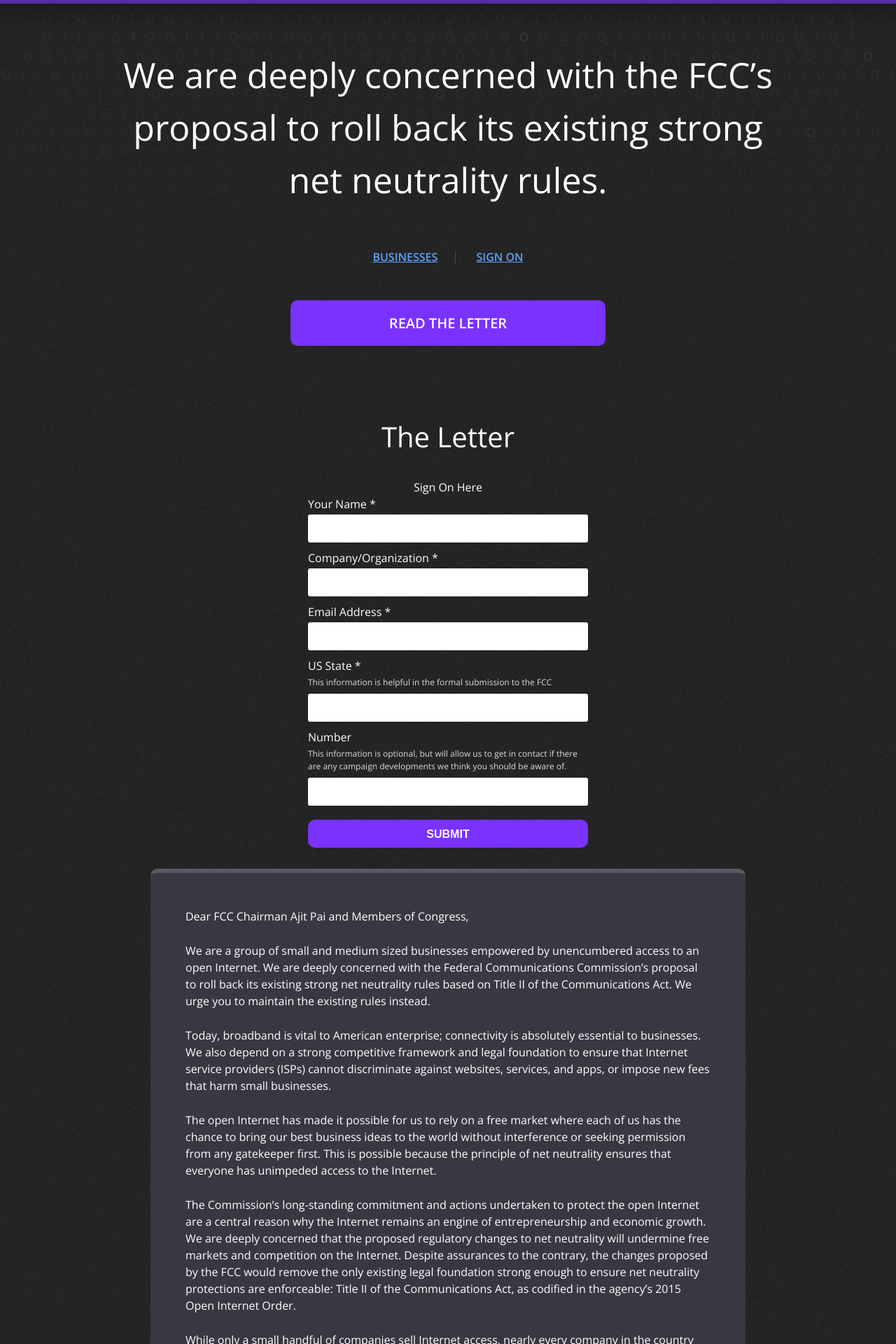
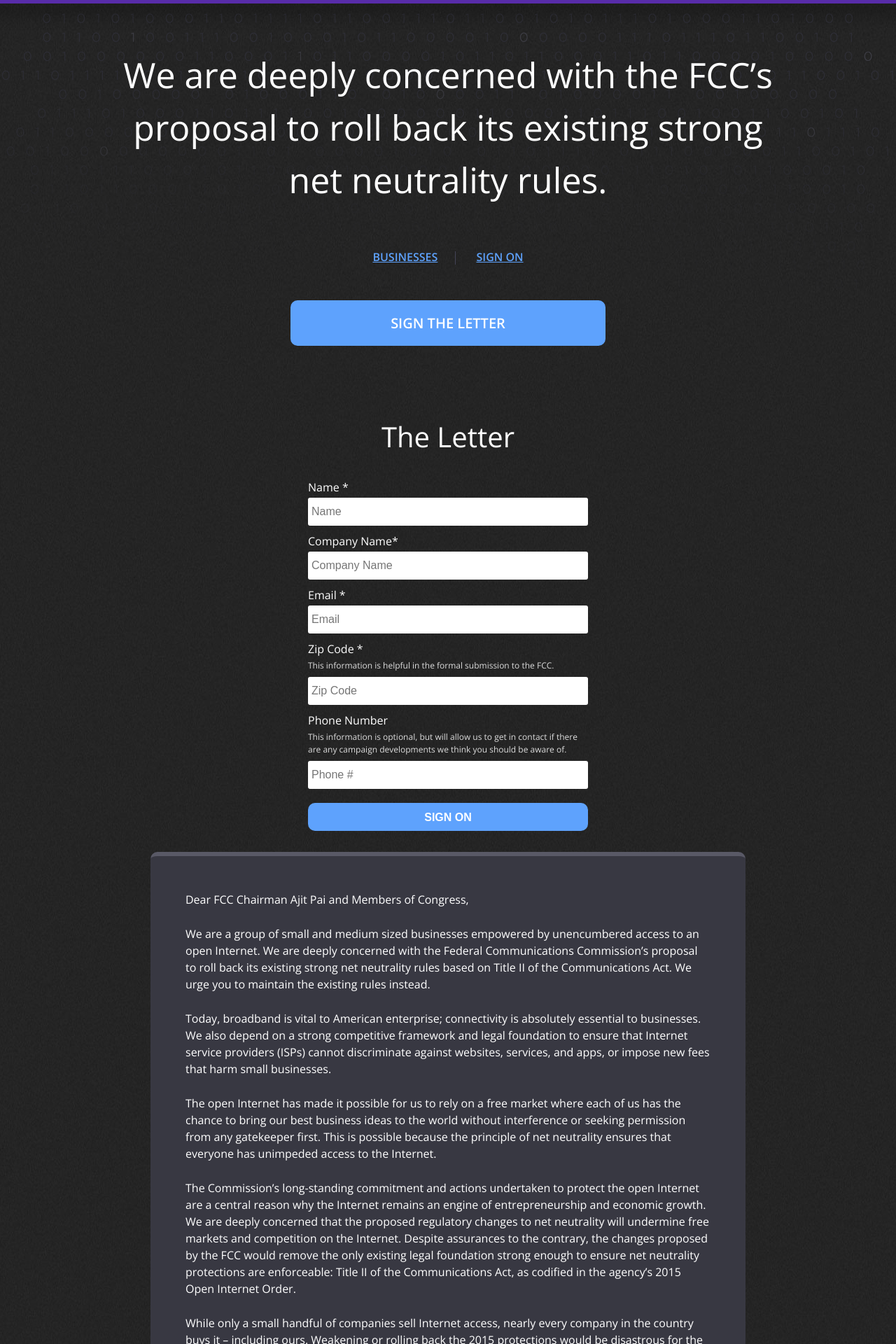
Before and after one commit to fightforthefuture/theworldfornetneutrality.com, a Jekyll site: the page built from index.md, in a window 1280 px wide. Shown: the top 1920 px of the page at 70% size. Built offline with Jekyll 4.4.1, drawn with Linux system fonts in a browser that asks for light colours.

Commit message:
Switch to actionnetwork for form, some style tweaks

```diff
--- a/_sass/_default.scss
+++ b/_sass/_default.scss
@@ -65,7 +65,7 @@
 .section {
 	padding-bottom: 60px;
 }
-.intro {
+.intro, .thanks {
 	padding-top: 15px;
 	border-top: 5px solid #582ca9;
 	background: url(images/background2.png) center top no-repeat;
@@ -100,11 +100,17 @@
 		}
 	}
 }
+.thanks {
+	h1 {
+		padding-bottom: 0px;
+	}
+	padding-bottom: 0px;
+}
 .button {
 	display: block;
 	font-size: 20px;
 	width: 100%;
-	background: #7a32ff;
+	background-color: #5ea2fd;
 	color: white;
 	text-transform: uppercase;
 	font-weight: 600;
@@ -211,6 +217,9 @@
 	padding: 50px;
 	p {
 		margin-bottom: 25px;
+		em {
+			font-weight: bold;
+		}
 	}
 }
 
@@ -273,6 +282,16 @@
 		max-width: 400px;
 	}
 }
+#petition-form {
+	.message {
+		text-align: center;
+		font-weight: bold;
+		color: #e00;
+	}
+	.loader {
+		margin: 5em;
+	}
+}
 .hide {
 	display: none;
 }
--- a/index.md
+++ b/index.md
@@ -12,7 +12,7 @@
 * [Businesses](#businesses)
 * [Sign On](#signon)
 
-<a href="#letter" class="button">Read the letter</a>
+<a href="#letter" class="button">Sign the letter</a>
 
 </div>
 
@@ -116,46 +116,55 @@
 ## The Letter
 {: #letter }
 
-### Sign On Here
 {: #signon}
 
 {::options parse_block_html="false" /}
-<form method="POST" action="https://docs.google.com/forms/u/3/d/e/1FAIpQLSdaQFcoBkS70pPoyAfu7I3BYDHoq8YrGLP54lWf74mTH2ABuA/formResponse" target="_blank">
+<div id="petition-form">
+<p class="loader" style="display: none;"><img src="/images/loader.gif" /></p>
+<form method="post" action="https://queue.fightforthefuture.org/action" accept-charset="UTF-8">
+	<div class="message" style="display: none;"></div>
 	<div>
-		<label for="entry.355084818">Your Name <span>*</span></label>
-		<input autocomplete="off" name="entry.355084818" value="" required="required" type="text">
+		<label for="member[first_name]">Name <span>*</span></label>
+		<input id='full_name' type="text" name="member[first_name]" placeholder="Name" title="Full Name" autocomplete="name" required>
+	</div>
+	<div>
+		<label for="member[company]">Company Name<span>*</span></label>
+		<input id='company' type="text" name="member[company]" placeholder="Company Name" title="Company name" required>
+	</div>
+	<div>
+		<label for="member[email]">Email <span>*</span></label>
+		<input id='email' type="email" name="member[email]" placeholder="Email" title="Email" required>
+	</div>
+	<div>
+		<label for="member[postcode]">Zip Code <span>*</span></label>
+		<p>This information is helpful in the formal submission to the FCC.</p>
+		<input id="postcode" type="text" name="member[postcode]" placeholder="Zip Code" title="Postcode" required>
+	</div>
+	<div>
+		<label for="phone_number">Phone Number</label>
+		<p>This information is optional, but will allow us to get in contact if there are any campaign developments we think you should be aware of.</p>
+		<input id="phone" type="tel" name="member[phone_number]" placeholder="Phone #" title="Phone">
 	</div>
 
 	<div>
-		<label for="entry.242119719">Company/Organization <span>*</span></label>
-		<input autocomplete="off" name="entry.242129719" value="" required="required" type="text">
+		<button class="button">Sign On</button>
 	</div>
 
-	<div>
-		<label for="entry.1512208992">Email Address <span>*</span></label>
-		<input autocomplete="off" name="entry.1512208992" value="" required="required" type="text">
-	</div>
+	<input type="hidden" name="subject" value="Protect Net Neutrality!"/>
 
-	<div>
-		<label for="entry.1955223351">US State <span>*</span></label>
-		<p>This information is helpful in the formal submission to the FCC</p>
-		<input autocomplete="off" name="entry.1955223351" value="" required="required" type="text">
-	</div>
+	<!-- Mothership Honeypot Bot Defense -->
+	<input class="hide" type="checkbox" checked="checked" name="hp_enabled" />
+	<input class="hide" type="checkbox" name="hp_disabled" />
+	<input class="hide" type="text" name="guard" value="" />
 
-	<div>
-		<label for="entry.2118169215">Number</label>
-		<p>This information is optional, but will allow us to get in contact if there are any campaign developments we think you should be aware of.</p>
-		<input autocomplete="off" name="entry.2118169215" value="" type="text">
-	</div>
+	<!-- Action Network -->
+	<input type="hidden" name="an_tags" value="[&quot;net-neutrality&quot;]"/>
+	<input type="hidden" name="an_petition_id" value="d21e1b6f-cdc8-49b2-bdf0-fb96b7a39879"/>
+	<input id="source" type="hidden" name="subscription[source]" value=""/>
+</form>
+</div>
+{::options parse_block_html="true" /}
 
-	<input name="fvv" value="1" type="hidden">
-	<input name="draftResponse" value="[null,null,&quot;7835709857214753003&quot;]" type="hidden">
-	<input name="pageHistory" value="0" type="hidden">
-	<input name="fbzx" value="7835709857214753003" type="hidden">
-
-	<button class="button">Submit</button>
-</form>
-{::options parse_block_html="true" /}
 
 <div class="letter-content">
 
```
Also changed, not shown: _includes/scripts.html (+30 -0 lines), thanks.md (added, +31 -0 lines), images/loader.gif (added).
